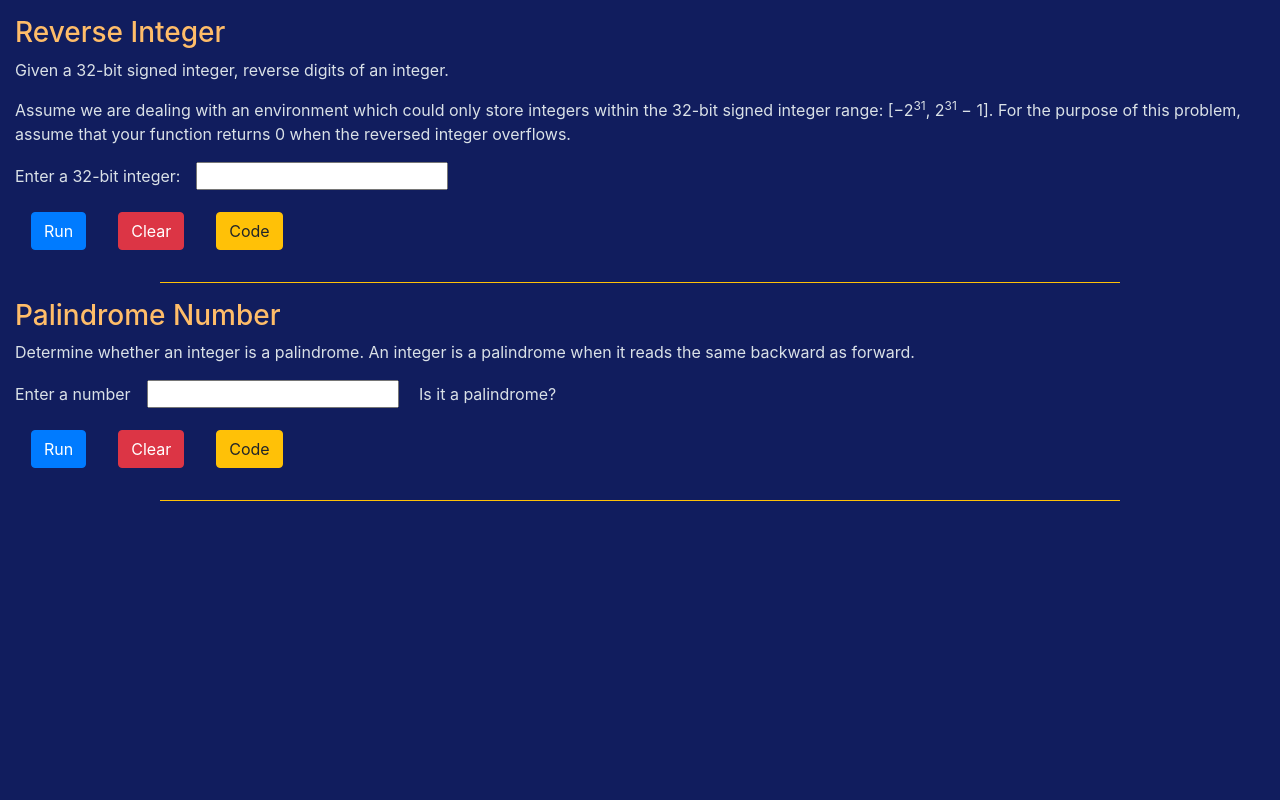
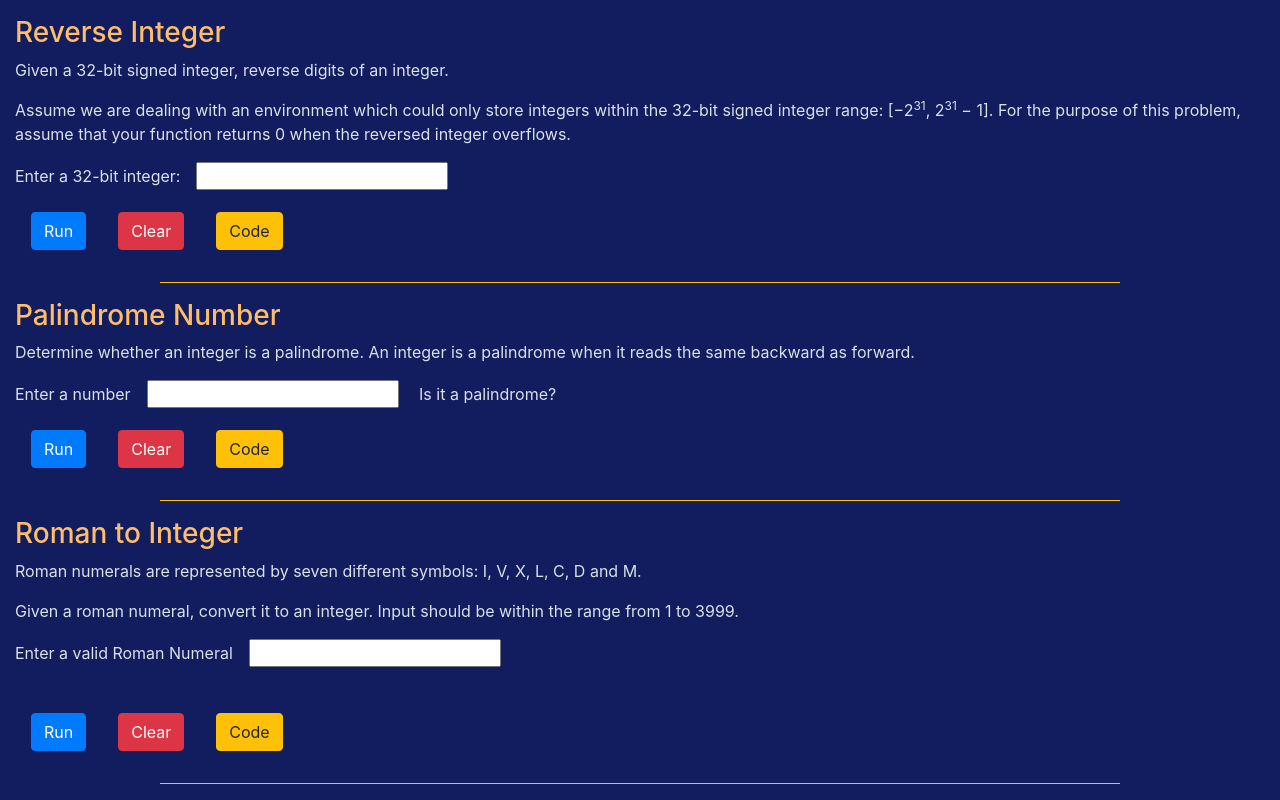
Before and after one commit to mstenflo/algo_visualizations, a React (Create React App) app: page / in a window 1280 px wide. Shown: the part 387-1187 px from the top of the page. Before the commit the page ends 904 px from the top, so only its background shows below. Built offline with nearby package versions, Linux system fonts and the light colour scheme.

Commit message:
Roman to Integer

```diff
--- a/src/App.js
+++ b/src/App.js
@@ -4,6 +4,7 @@ import './App.css';
 import TwoSum from './components/algorithms/TwoSum';
 import ReverseInteger from './components/algorithms/ReverseInteger';
 import PalindromeNumber from './components/algorithms/PalindromeNumber';
+import RomanToInteger from './components/algorithms/RomanToInteger';
 
 function App() {
   return (
@@ -16,6 +17,8 @@ function App() {
         <div className="border-bottom w-75 mx-auto m-3 border-warning"></div>
         <PalindromeNumber />
         <div className="border-bottom w-75 mx-auto m-3 border-warning"></div>
+        <RomanToInteger />
+        <div className="border-bottom w-75 mx-auto m-3 border-warning"></div>
       </div>
     </div>
   );
--- /dev/null
+++ b/src/components/algorithms/RomanToInteger.js
@@ -0,0 +1,190 @@
+import React, { Component } from 'react';
+
+class RomanToInteger extends Component {
+  constructor(props) {
+    super(props);
+
+    this.state = {
+      roman: '',
+      result: ''
+    }
+
+    this.onKeyDown = this.onKeyDown.bind(this);
+    this.clear = this.clear.bind(this);
+    this.runAlgo = this.runAlgo.bind(this);
+  }
+
+  update(field) {
+    return e => this.setState({
+      [field]: e.currentTarget.value
+    })
+  }
+
+  onKeyDown(e) {
+    if (e.key === 'Enter') {
+      e.preventDefault();
+      this.runAlgo();
+    }
+  }
+
+  runAlgo() {
+    let result = this.romanToInt(this.state.roman);
+    if (result === 0) {
+      result = undefined;
+    }
+    this.setState({
+      result
+    });
+  }
+
+  romanToInt(roman) {
+    let s = roman.toUpperCase();
+    let num = 0;
+    for (let i = 0; i < s.length; i++) {
+      switch (s[i]) {
+        case 'I':
+          if (s[i + 1] === 'V' || s[i + 1] === 'X') {
+            num -= 1;
+          } else {
+            num += 1;
+          }
+          break;
+        case 'V':
+          num += 5;
+          break;
+        case 'X':
+          if (s[i + 1] === 'L' || s[i + 1] === 'C') {
+            num -= 10;
+          } else {
+            num += 10;
+          }
+          break;
+        case 'L':
+          num += 50;
+          break;
+        case 'C':
+          if (s[i + 1] === 'D' || s[i + 1] === 'M') {
+            num -= 100;
+          } else {
+            num += 100;
+          }
+          break;
+        case 'D':
+          num += 500;
+          break;
+        case 'M':
+          num += 1000;
+          break;
+        default:
+          return undefined;
+      }
+    }
+    return num;
+  };
+
+  renderResult() {
+    if (this.state.result === undefined) {
+      return <div className="text-danger">This is not a valid Roman numeral...</div>
+    }
+    return <div>{this.state.result}</div>
+  }
+
+  clear() {
+    this.setState({
+      roman: '',
+      result: ''
+    })
+  }
+
+  render() {
+    return (
+      <div className="container-fluid">
+        <h3>Roman to Integer</h3>
+        <p>Roman numerals are represented by seven different symbols: I, V, X, L, C, D and M.</p>
+        <p>Given a roman numeral, convert it to an integer. Input should be within the range from 1 to 3999.</p>
+        <label htmlFor="roman">Enter a valid Roman Numeral</label>
+        <input
+          type="string"
+          id="roman"
+          name="roman"
+          className="ml-3"
+          value={this.state.roman}
+          onChange={this.update('roman')}
+          onKeyDown={this.onKeyDown}
+        />
+        {this.renderResult()}
+        <br />
+        <button type="button" onClick={this.runAlgo} className="btn btn-primary m-3">Run</button>
+        <button type="button" onClick={this.clear} className="btn btn-danger m-3">Clear</button>
+        <button type="button" className="btn btn-warning m-3" data-toggle="modal" data-target="#romanToIntegerCode">Code</button>
+        <div className="modal fade" data-backdrop="false" id="romanToIntegerCode" tabIndex="-1" style={{ display: 'none' }}>
+          <div className="modal-dialog modal-lg modal-dialog-centered modal-dialog-scrollable">
+            <div className="modal-content">
+              <div className="modal-header">
+                <h5 className="modal-title text-primary">JavaScript Code</h5>
+              </div>
+              <div className="modal-body" >
+                <p className="text-secondary">This code does not test all the edge cases, it assumes that the number entered is a valid roman numeral. I used a switch statement to calculate the number.</p>
+                <pre>
+                  <code>
+                    {
+                      `romanToInt(roman) {
+  let s = roman.toUpperCase();
+  let num = 0;
+  for (let i = 0; i < s.length; i++) {
+    switch (s[i]) {
+      case 'I':
+        if (s[i + 1] === 'V' || s[i + 1] === 'X') {
+          num -= 1;
+        } else {
+          num += 1;
+        }
+        break;
+      case 'V':
+        num += 5;
+        break;
+      case 'X':
+        if (s[i + 1] === 'L' || s[i + 1] === 'C') {
+          num -= 10;
+        } else {
+          num += 10;
+        }
+        break;
+      case 'L':
+        num += 50;
+        break;
+      case 'C':
+        if (s[i + 1] === 'D' || s[i + 1] === 'M') {
+          num -= 100;
+        } else {
+          num += 100;
+        }
+        break;
+      case 'D':
+        num += 500;
+        break;
+      case 'M':
+        num += 1000;
+        break;
+      default:
+        return undefined;
+    }
+  }
+  return num;
+};`
+                    }
+                  </code>
+                  </pre>
+              </div>
+            <div className="modal-footer">
+                <button type="button" className="btn btn-secondary" data-dismiss="modal">Close</button>
+              </div>
+              </div>
+            </div>
+        </div>
+      </div>
+    );
+  }
+}
+
+export default RomanToInteger;
```
